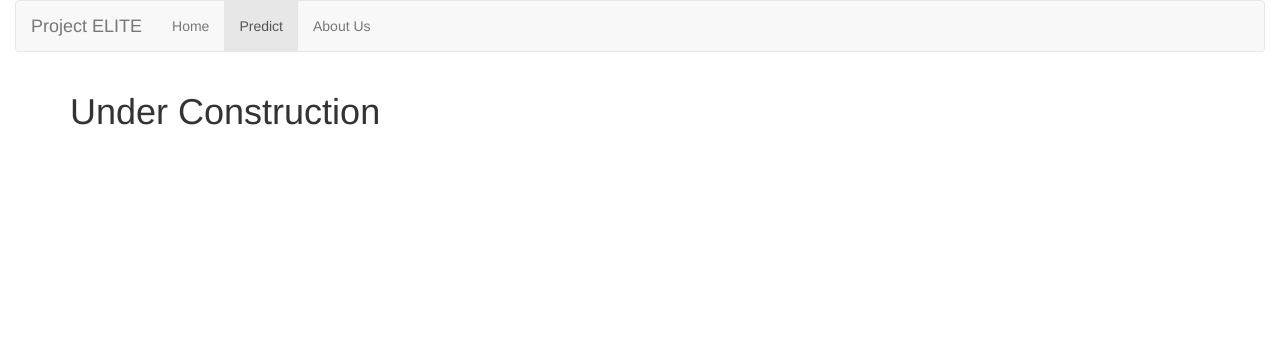
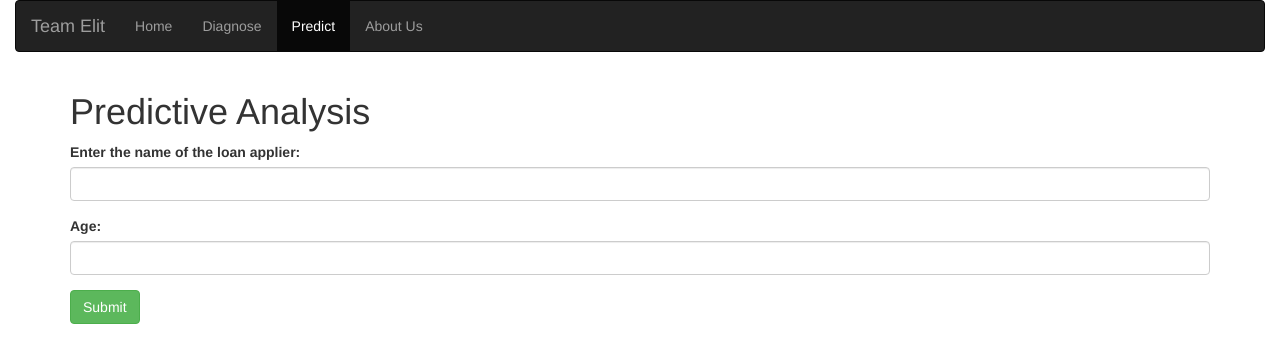
Before and after one commit to Prabashi/elite, a Django app: page /predict/ in a window 1280 px wide. Shown: the top 363 px of the page. Run offline with Django 3.2, Linux system fonts and the light colour scheme; data that the repository does not hold is empty; some libraries are stand-ins or nearby versions.

Commit message:
Web site changes

```diff
--- a/charts/chartjs/templates/chartjs/index.html
+++ b/charts/chartjs/templates/chartjs/index.html
@@ -118,13 +118,14 @@
   </script>
 </head>
 <body class="container-fluid">
-  <nav class="navbar navbar-default">
+  <nav class="navbar navbar-inverse">
   <div class="container-fluid">
     <div class="navbar-header">
-      <a class="navbar-brand" href="#">Project ELITE</a>
+      <a class="navbar-brand" href="#">Team Elite</a>
     </div>
     <ul class="nav navbar-nav">
       <li class="active"><a href="#">Home</a></li>
+      <li><a href="/diagnose">Diagnose</a></li>
       <li><a href="/predict">Predict</a></li>
       <li><a href="/aboutus">About Us</a></li>
     </ul>
--- a/charts/chartjs/templates/predict/index.html
+++ b/charts/chartjs/templates/predict/index.html
@@ -32,20 +32,32 @@
   </script>
 </head>
 <body class="container-fluid">
-  <nav class="navbar navbar-default">
-    <div class="container-fluid">
-      <div class="navbar-header">
-        <a class="navbar-brand" href="#">Project ELITE</a>
-      </div>
-      <ul class="nav navbar-nav">
+  <nav class="navbar navbar-inverse">
+  <div class="container-fluid">
+    <div class="navbar-header">
+      <a class="navbar-brand" href="#">Team Elit</a>
+    </div>
+    <ul class="nav navbar-nav">
         <li><a href="/">Home</a></li>
+        <li><a href="/diagnose">Diagnose</a></li>
         <li class="active"><a href="#">Predict</a></li>
         <li><a href="/aboutus">About Us</a></li>
       </ul>
     </div>
   </nav>
   <div class="container">
-    <h1>Under Construction</h1>
+    <h1>Predictive Analysis</h1>
+    <form action="/predictapi">
+      <div class="form-group">
+        <label for="name">Enter the name of the loan applier:</label>
+        <input type="text" class="form-control" id="name">
+      </div>
+      <div class="form-group">
+        <label for="age">Age:</label>
+        <input type="decimal" class="form-control" id="Age">
+      </div>
+      <button type="submit" class="btn btn-success">Submit</button>
+    </form>
   </div>
 </body>
 </html>
--- a/charts/charts/urls.py
+++ b/charts/charts/urls.py
@@ -17,12 +17,15 @@ from django.contrib import admin
 from django.urls import path
 from chartjs import views as chartjsviews
 from predictLoan import views as predictviews
+from diagnose import views as diagnoseviews
 
 urlpatterns = [
     path('admin/', admin.site.urls),
     path('', chartjsviews.HomeView.as_view()),
     path('predict/', predictviews.HomeView.as_view()),
+    path('diagnose/', diagnoseviews.HomeView.as_view()),
     path('aboutus/', chartjsviews.AboutUsView.as_view()),
     # path('test-api', views.get_data),
-    path('api', chartjsviews.ChartData.as_view())
+    path('api', chartjsviews.ChartData.as_view()),
+    path('predictapi', predictviews.PredictData.as_view())
 ]
--- a/charts/predictLoan/views.py
+++ b/charts/predictLoan/views.py
@@ -9,3 +9,11 @@ from rest_framework.response import Response
 class HomeView(View):
     def get(self, request, *args, **kwargs):
     	return render(request, 'predict/index.html')
+
+class PredictData(APIView):
+    authentication_classes = []
+    permission_classes = []
+
+    def get(self, request, format = None):
+        data = {};
+        return Response(data)
```
Also changed, not shown: charts/chartjs/templates/aboutus/index.html (+7 -6 lines).
